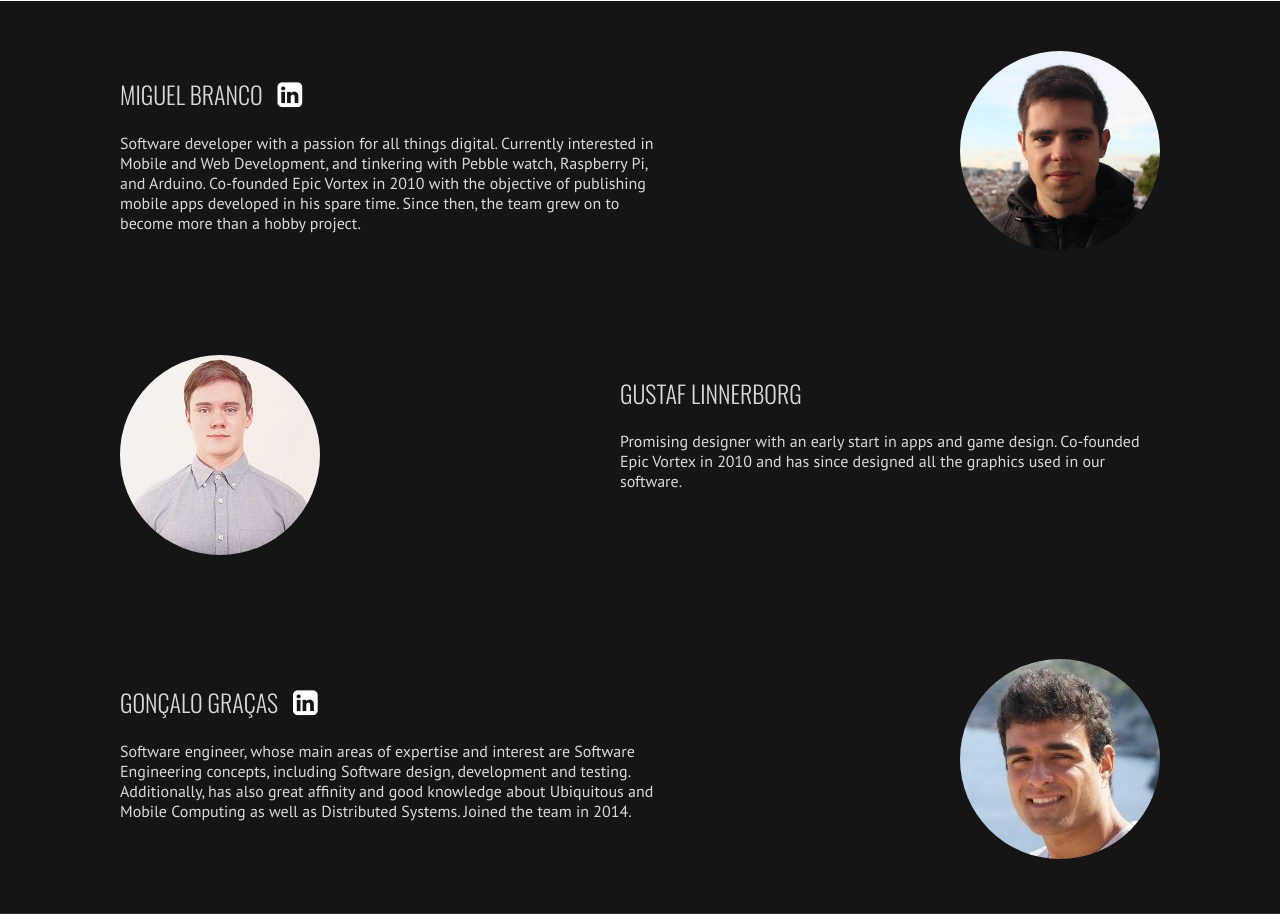
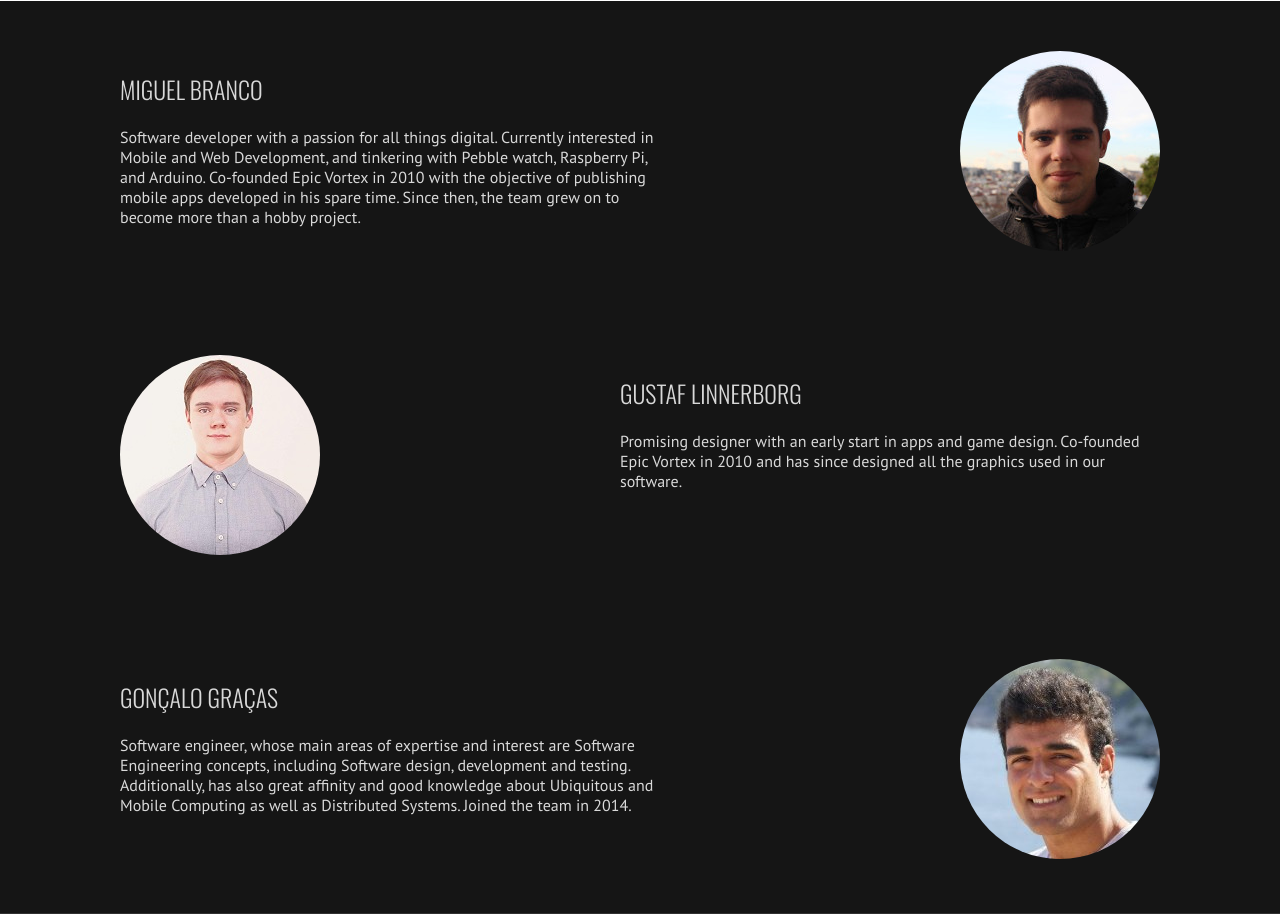
Before and after one commit to EpicVortex/epicsite, a PHP site: page /team.php in a window 1280 px wide. Shown: the part 577-1491 px from the top of the page. Run offline with PHP 8.4, Linux system fonts and the light colour scheme; some libraries are stand-ins or nearby versions.

Commit message:
Remove linkedin links

```diff
--- a/team.php
+++ b/team.php
@@ -16,9 +16,9 @@
 			<div class="left-div">
 				<h2>
 					Miguel Branco
-					<a class="a-linkedin" href="https://www.linkedin.com/in/migueljcb" target="_blank">
+					<!--<a class="a-linkedin" href="https://www.linkedin.com/in/migueljcb" target="_blank">
 						<i class="fa fa-linkedin-square"></i>
-					</a>
+					</a>-->
 				</h2>
 				<p>
 					Software developer with a passion for all things digital.
@@ -53,9 +53,9 @@
 			<div class="left-div">
 				<h2>
 					Gon&ccedil;alo Gra&ccedil;as
-					<a class="a-linkedin" href="https://www.linkedin.com/profile/view?id=179389089" target="_blank">
+					<!--<a class="a-linkedin" href="https://www.linkedin.com/profile/view?id=179389089" target="_blank">
 						<i class="fa fa-linkedin-square"></i>
-					</a>
+					</a>-->
 				</h2>
 				<p>
 					Software engineer, whose main areas of expertise and interest are Software Engineering
```
